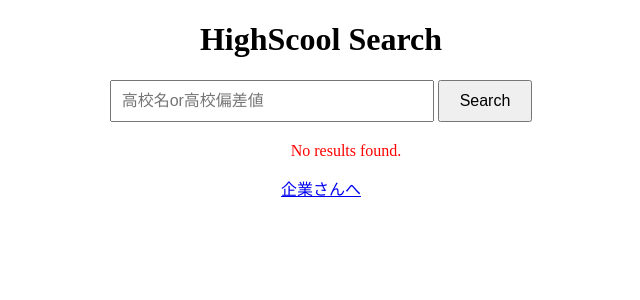
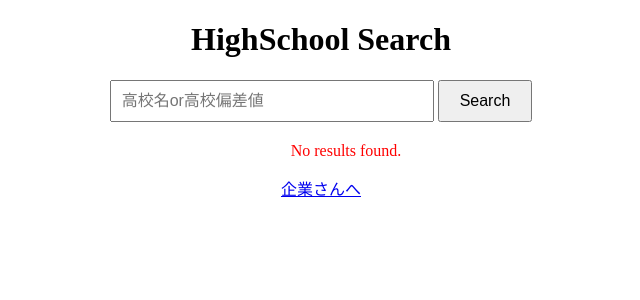
Before and after one commit to RIONAGANO19990620/Ranking, a Django app: page /high_school in a window 1280 px wide. Shown: the top 300 px of the page, without its empty margins (319-959 px from the left). Run offline with Django 3.2, Linux system fonts and the light colour scheme.

Commit message:
つづり

```diff
--- a/highschool/templates/high_school_search.html
+++ b/highschool/templates/high_school_search.html
@@ -40,7 +40,7 @@
     </style>
 </head>
 <body>
-    <h1>HighScool Search</h1>
+    <h1>HighSchool Search</h1>
     <form class="search-form" method="get">
         <input class="search-input" type="text" name="query" value="{{ query }}" placeholder="高校名or高校偏差値">
         <button class="search-button" type="submit">Search</button>
```
